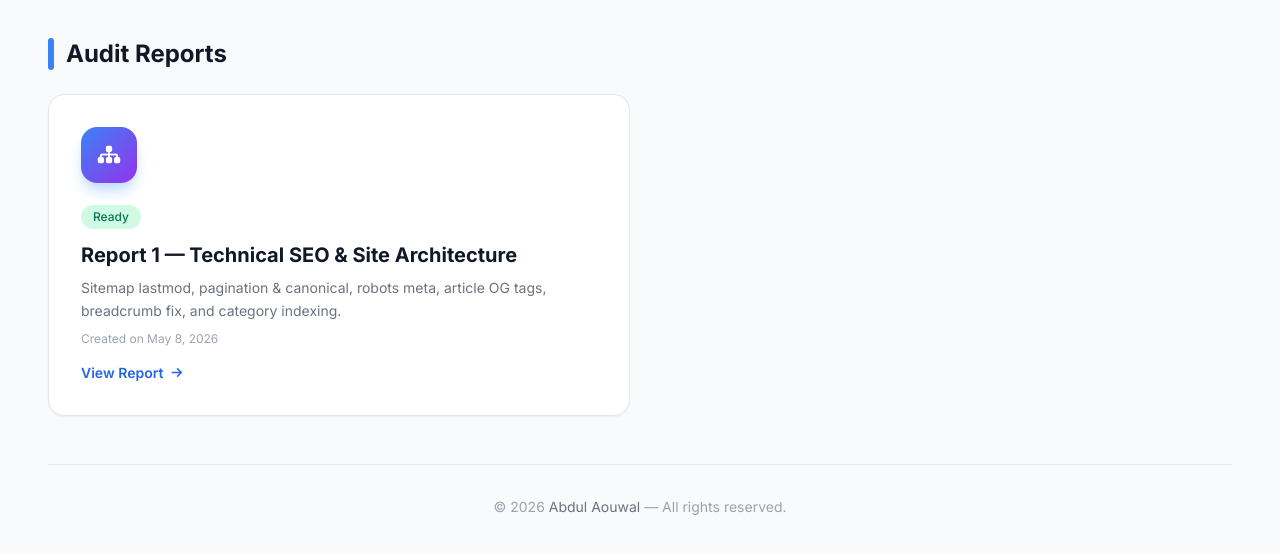
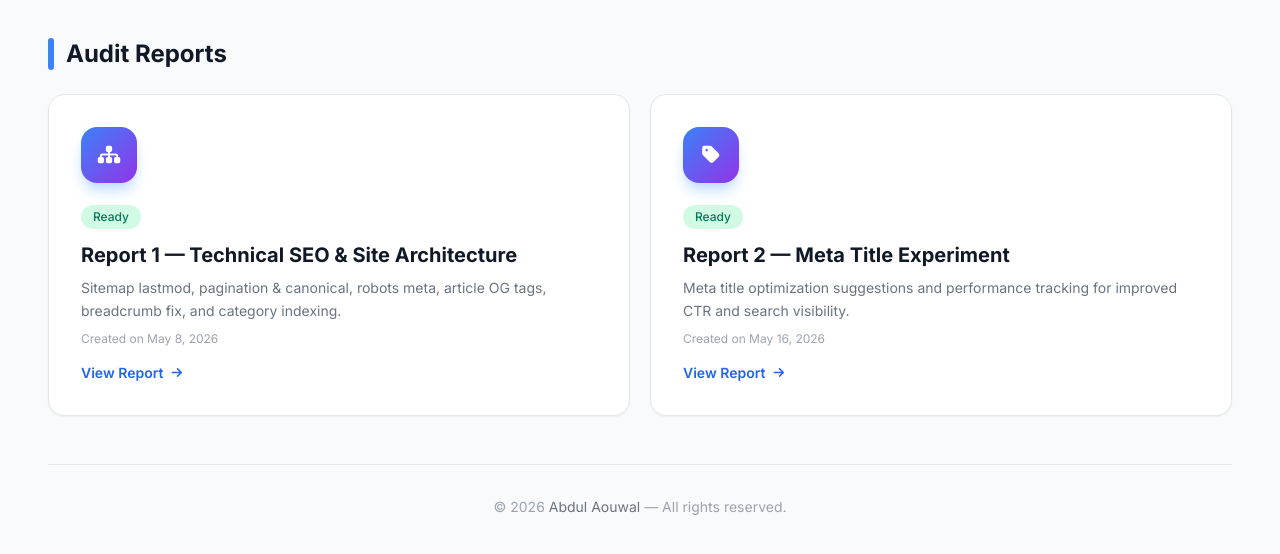
Before and after one commit to aouwalitshikkha/design-monk-repo, a plain HTML site: page report/index.html in a window 1280 px wide. Shown: the part 662-1216 px from the top of the page. Drawn offline with nearby package versions, Linux system fonts and the light colour scheme.

Commit message:
Add Report 2 card (Meta Title Experiment) to index

```diff
--- a/report/index.html
+++ b/report/index.html
@@ -113,6 +113,23 @@
         </div>
       </a>
 
+      <a href="report-2.html" class="group relative bg-white border border-gray-200 rounded-2xl p-6 sm:p-8 overflow-hidden hover:border-blue-300 hover:shadow-lg transition-all duration-300 hover:-translate-y-1 shadow-sm">
+        <div class="absolute inset-0 bg-gradient-to-br from-blue-50 to-purple-50 opacity-0 group-hover:opacity-100 transition-opacity duration-500"></div>
+        <div class="relative">
+          <div class="w-14 h-14 bg-gradient-to-br from-blue-500 to-purple-600 rounded-2xl flex items-center justify-center mb-5 group-hover:scale-110 transition-transform duration-300 shadow-lg shadow-blue-200">
+            <i class="fas fa-tag text-white text-xl"></i>
+          </div>
+          <span class="inline-block px-3 py-1 bg-emerald-100 text-emerald-700 text-xs font-medium rounded-full mb-3">Ready</span>
+          <h3 class="text-xl font-bold mb-2 group-hover:text-blue-600 transition-colors">Report 2 &mdash; Meta Title Experiment</h3>
+          <p class="text-gray-500 text-sm leading-relaxed mb-2">Meta title optimization suggestions and performance tracking for improved CTR and search visibility.</p>
+          <p class="text-xs text-gray-400 mb-4">Created on May 16, 2026</p>
+          <div class="flex items-center gap-2 text-blue-600 text-sm font-semibold">
+            <span>View Report</span>
+            <i class="fas fa-arrow-right text-xs group-hover:translate-x-1.5 transition-transform duration-300"></i>
+          </div>
+        </div>
+      </a>
+
     </div>
 
     <footer class="border-t border-gray-200 pt-8 pb-4 text-center text-sm text-gray-400">
```
